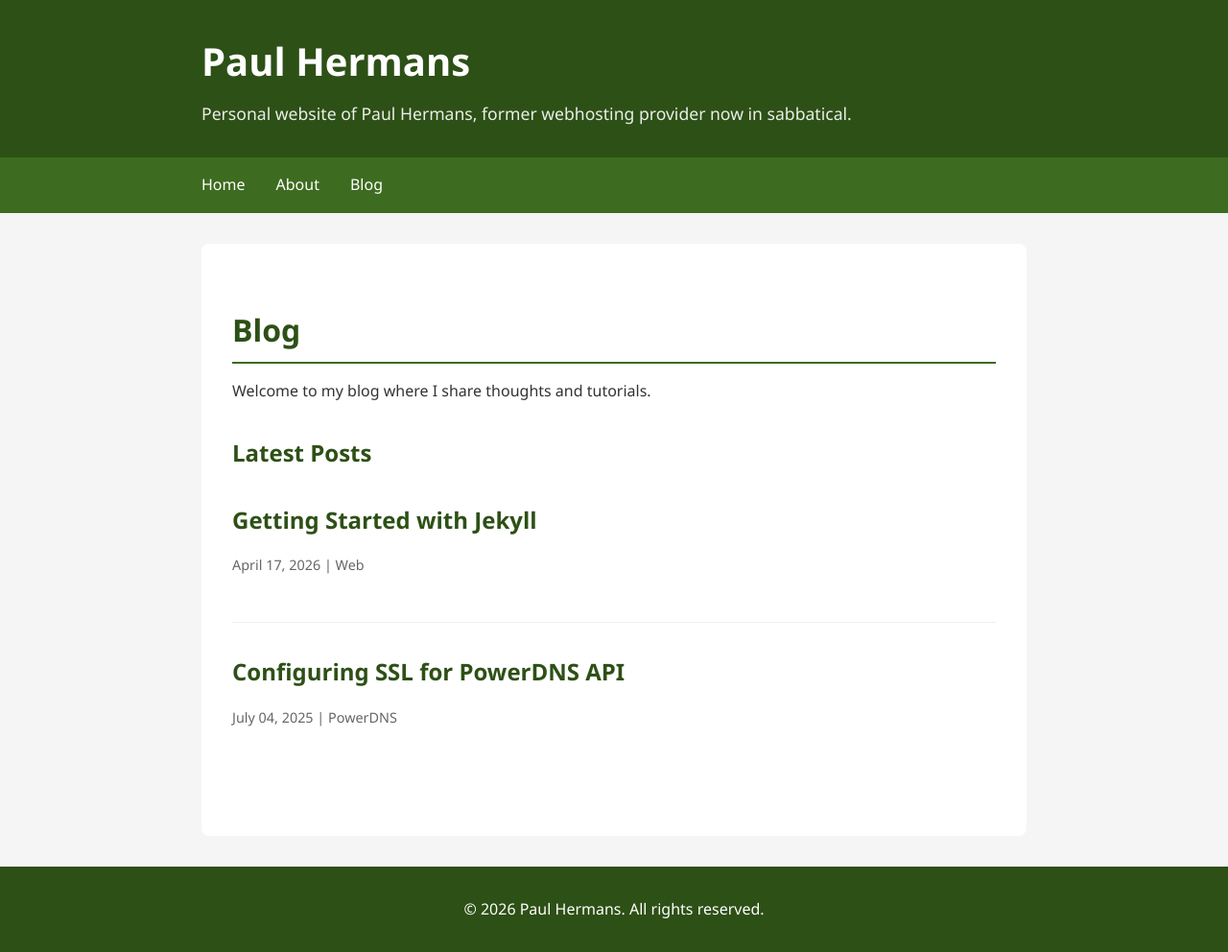
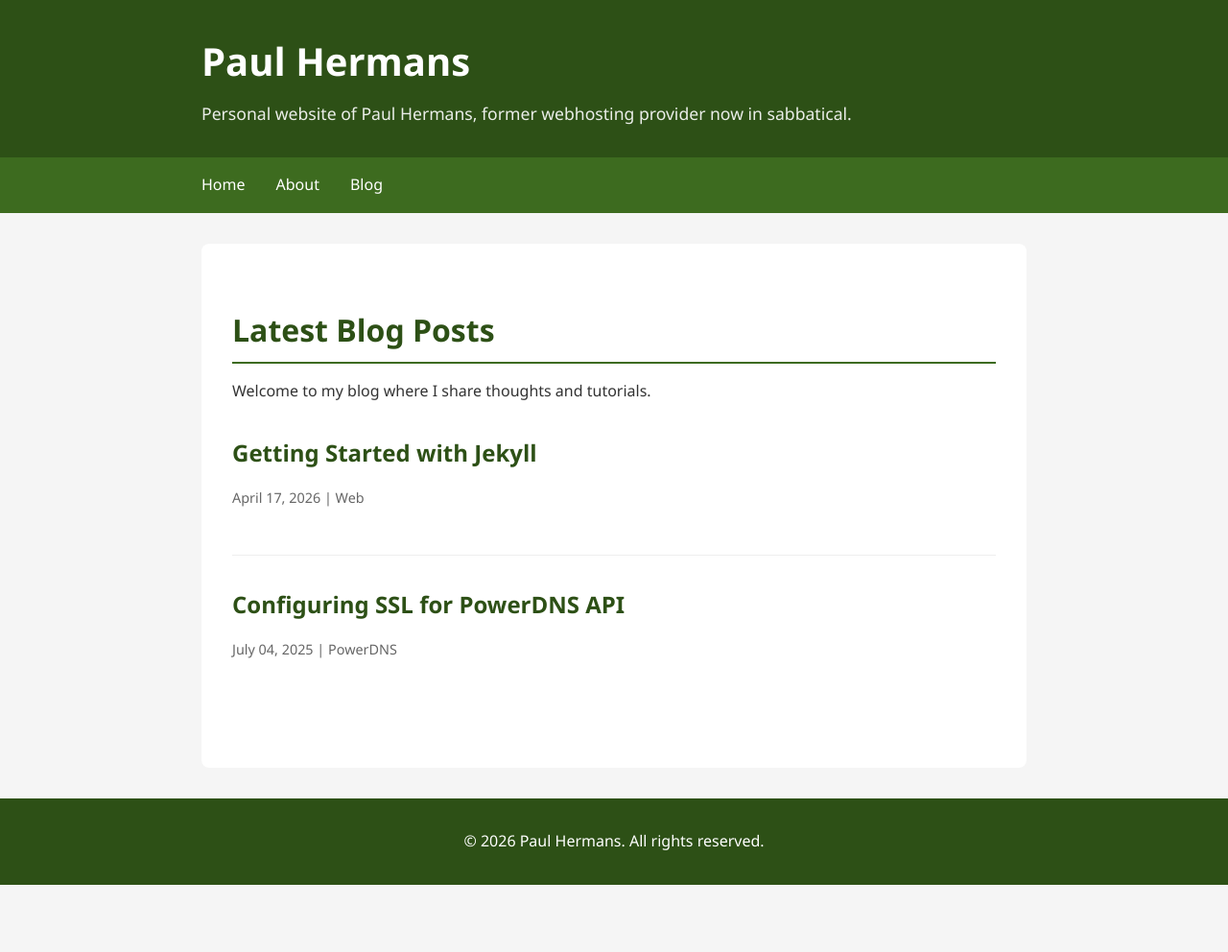
Before and after one commit to paulhermanseu/paulhermans.eu, a Jekyll site: the page built from blog.md, in a window 1280 px wide. Shown: the whole page at 96% size. Built offline with Jekyll 4.4.1, drawn with Linux system fonts in a browser that asks for light colours; nearby versions of some CDN libraries; after the commit the page ends 922 px from its top, so only the background shows below that.

```diff
--- a/blog.md
+++ b/blog.md
@@ -3,11 +3,9 @@ layout: default
 title: Blog
 ---
 
-# Blog
+# Latest Blog Posts
 
 Welcome to my blog where I share thoughts and tutorials.
-
-## Latest Posts
 
 {% for post in site.posts %}
   <article>
```
